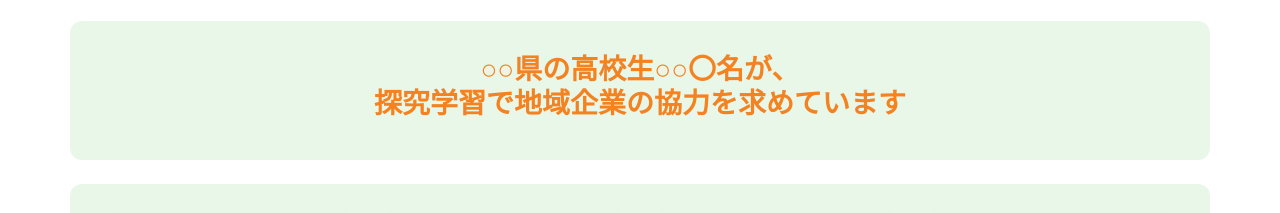
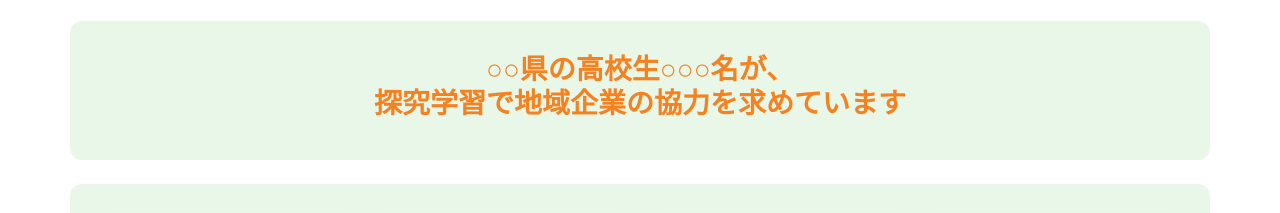
Before and after one commit to kakira1229/D, a plain HTML site: page index.html in a window 1280 px wide. Shown: the part 51-264 px from the top of the page. Drawn offline with nearby package versions, Linux system fonts and the light colour scheme.

Commit message:
Update index.html

```diff
--- a/index.html
+++ b/index.html
@@ -53,7 +53,7 @@
 
   <!-- キャッチコピー -->
   <div class="container text-center mb-4 block-bg">
-    <h3 class="fw-bold accent">○○県の高校生○○〇名が、<br>探究学習で地域企業の協力を求めています</h3>
+    <h3 class="fw-bold accent">○○県の高校生○○○名が、<br>探究学習で地域企業の協力を求めています</h3>
   </div>
 
   <!-- 業界別ニーズ -->
```
